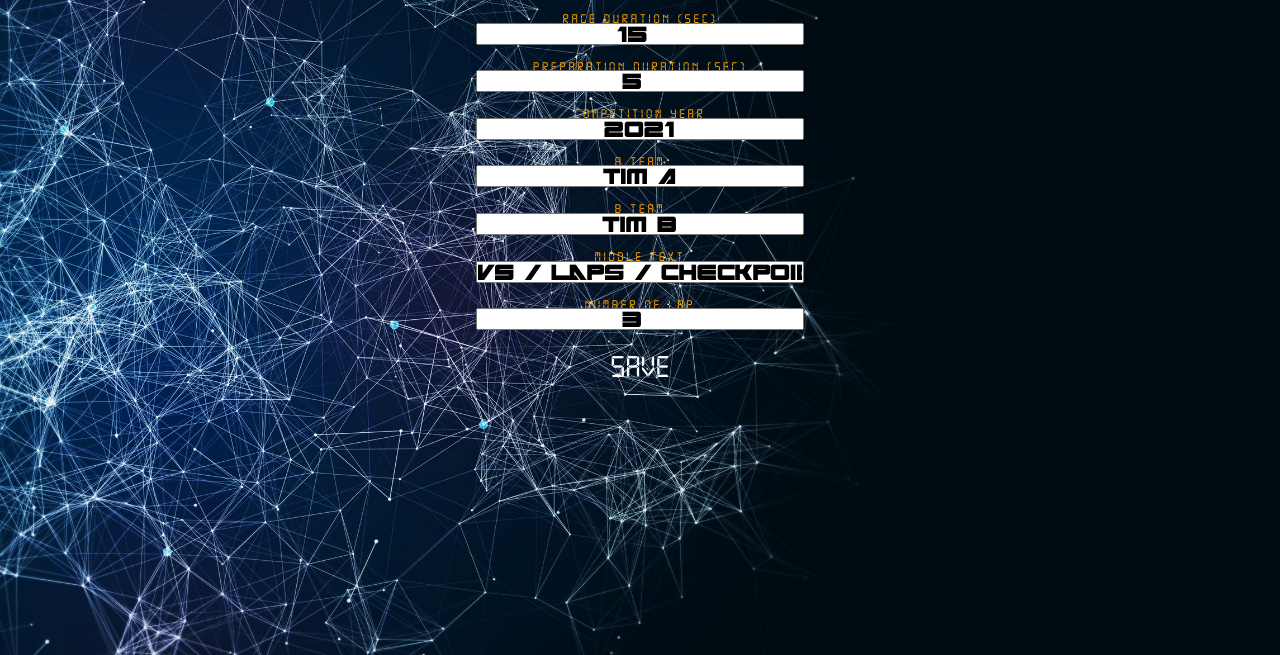
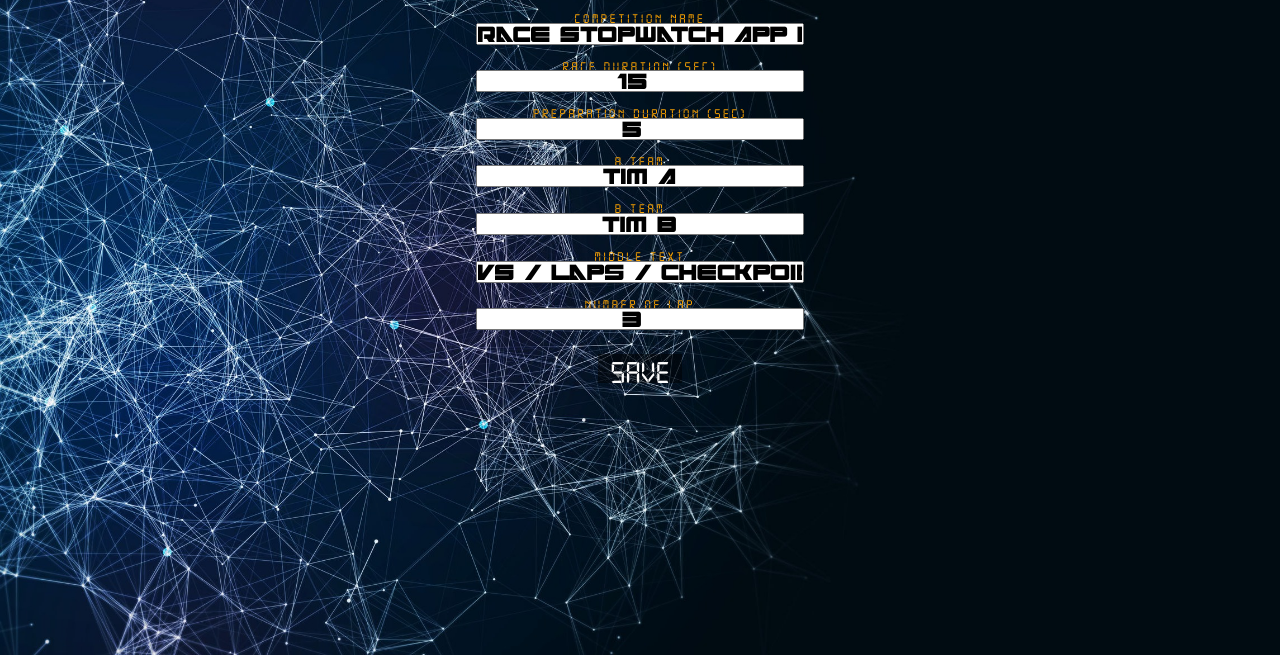
Before and after one commit to sensasi-delight/krc-polnes-timer, a plain HTML site: page index.html in a window 1280 px wide. Both pictures are taken after a click on the button 1225 px from the left and 22 px from the top of the page. Shown: the part 145-800 px from the top of the page. Drawn offline with nearby package versions, Linux system fonts and the light colour scheme; files that its build step writes are made by us from their sources.

Commit message:
title setting

```diff
--- a/assets/js/settingStorage.js
+++ b/assets/js/settingStorage.js
@@ -1,7 +1,7 @@
 const defaultSetting = {
 	'prep_time': 5, //second
 	'race_duration': 15, //second
-	'comp_year': new Date().getFullYear(),
+	'compName': 'Race Stopwatch App V1.9 ' + new Date().getFullYear(),
 	'team_a_name': 'Tim A',
 	'team_b_name': 'Tim B',
 	'midText': 'VS / Laps / Checkpoint',
@@ -11,8 +11,8 @@ const defaultSetting = {
 };
 
 
+const compNameInput = document.getElementById('compNameInput')
 const inputPrepTime = document.getElementById('prep_time')
-const inputCompYear = document.getElementById('comp_year')
 const inputRaceDuration = document.getElementById('race_duration')
 const aTeam = document.getElementById('a_team_input')
 const bTeam = document.getElementById('b_team_input')
@@ -32,7 +32,7 @@ function getSetting() {
 	const settings = JSON.parse(localStorage.getItem('krc_timer_setting'));
 
 	//set
-	document.getElementById('title').innerHTML = `KRC POLNES ${settings.comp_year}`;
+	document.getElementById('title').innerHTML = settings.compName;
 	document.getElementById('midText').innerHTML = settings.midText;
 	document.getElementById('team_a_name').innerHTML = settings.team_a_name;
 	document.getElementById('team_b_name').innerHTML = settings.team_b_name;
@@ -40,7 +40,7 @@ function getSetting() {
 	//
 
 	inputPrepTime.value = settings.prep_time
-	inputCompYear.value = settings.comp_year
+	compNameInput.value = settings.compName
 	inputRaceDuration.value = settings.race_duration
 	aTeam.value = settings.team_a_name
 	bTeam.value = settings.team_b_name
@@ -54,7 +54,7 @@ function getSetting() {
 function setSettings() {
 	const setting = {
 		prep_time: inputPrepTime ? inputPrepTime.value : defaultSetting.prep_time,
-		comp_year: inputCompYear ? inputCompYear.value : defaultSetting.comp_year,
+		compName: compNameInput ? compNameInput.value : defaultSetting.compName,
 		race_duration: inputRaceDuration ? inputRaceDuration.value : defaultSetting.race_duration,
 		team_a_name: aTeam ? aTeam.value : defaultSetting.team_a_name,
 		team_b_name: bTeam ? bTeam.value : defaultSetting.team_b_name,
--- a/index.html
+++ b/index.html
@@ -2,7 +2,7 @@
 <html>
 
 <head>
-	<title id="title">KRC POLNES TIMER</title>
+	<title id="title">Race Stopwatch App V1.9</title>
 	<link rel="shortcut icon" href="assets/favicon.ico" type="image/x-icon" />
 
 	<link rel="stylesheet" type="text/css" href="assets/css/style.css" />
@@ -127,14 +127,14 @@
 
 
 		<div>
+			<label for="compNameInput">Competition Name</label>
+			<input class="form-input" type="text" id="compNameInput" placeholder="Competition Name">
+
 			<label for="race_duration">Race Duration (sec)</label>
 			<input class="form-input" type="number" id="race_duration" placeholder="seconds">
 
 			<label for="prep_time">Preparation Duration (sec)</label>
 			<input class="form-input" type="number" id="prep_time" placeholder="seconds">
-
-			<label for="Year">Competition Year</label>
-			<input class="form-input" type="text" id="comp_year" placeholder="Year">
 
 			<label for="a_team_input">A Team</label>
 			<input class="form-input" type="text" id="a_team_input" placeholder="Team Name">
@@ -149,7 +149,7 @@
 			<input class="form-input" type="number" min="1" id="nLapInput" placeholder="Number of Lap">
 			<br>
 			<br>
-			<button class="btn" style="margin-top: 1rem; font-size: 2rem;" onclick="setSettings()">Save</button>
+			<button class="btn" style=" margin-top: 1rem; font-size: 2rem;background-color:rgba(0, 0, 0, 0.5); padding:6px 12px;" onclick="setSettings()">Save</button>
 		</div>
 	</div>
 
```
